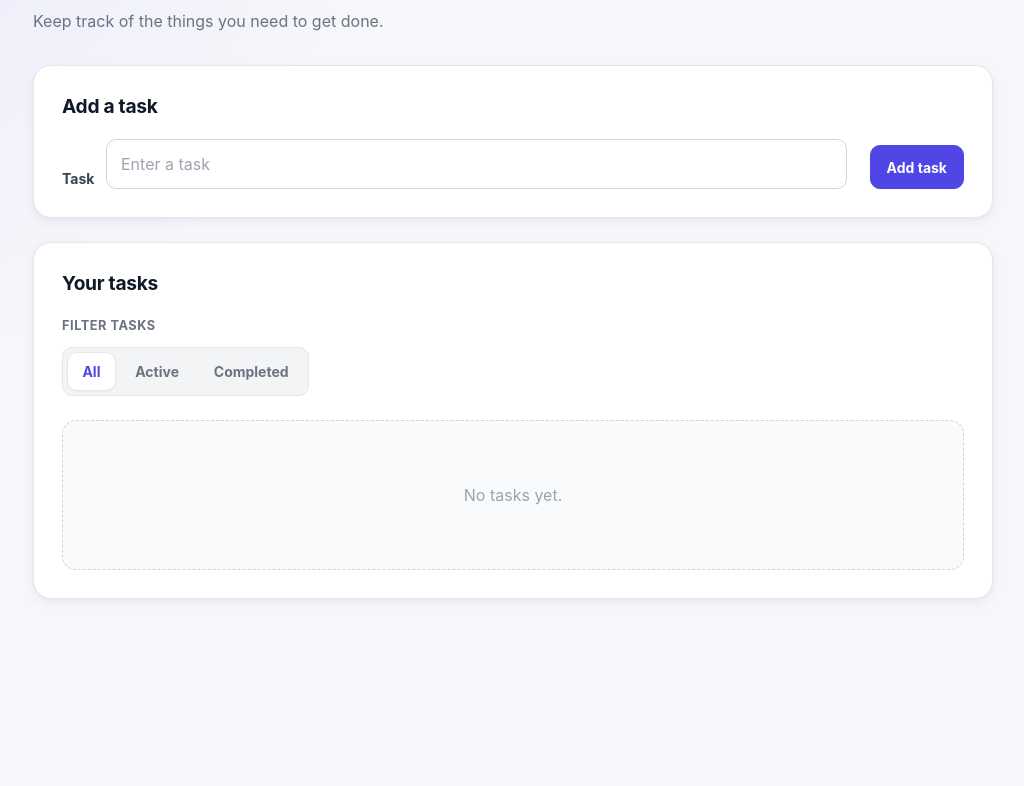
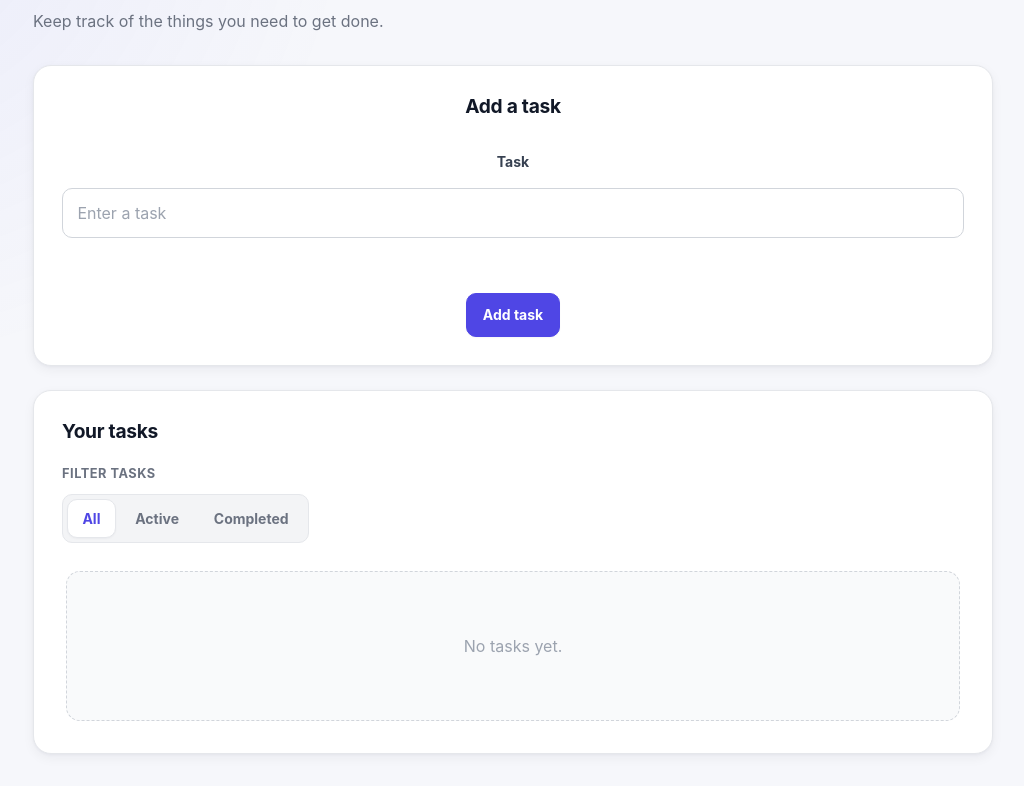
Before and after one commit to Aryan-2508/todo-app, a website built with Vite: page index.html in a window 1280 px wide. Shown: the part 113-899 px from the top of the page, without its empty margins (127-1151 px from the left). Before the commit the page ends 800 px from the top, so only its background shows below. Built offline with nearby package versions, Linux system fonts and the light colour scheme.

Commit message:
style: align todo controls

```diff
--- a/src/style.css
+++ b/src/style.css
@@ -35,9 +35,11 @@
   --radius-xl: 18px;
 
   --shadow-sm: 0 1px 2px rgb(15 23 42 / 4%);
+
   --shadow-md:
     0 4px 12px rgb(15 23 42 / 5%),
     0 1px 3px rgb(15 23 42 / 4%);
+
   --shadow-lg:
     0 12px 30px rgb(15 23 42 / 8%),
     0 3px 8px rgb(15 23 42 / 4%);
@@ -68,6 +70,7 @@ body {
   margin: 0;
   min-width: 320px;
   min-height: 100vh;
+
   background:
     radial-gradient(
       circle at top left,
@@ -154,24 +157,41 @@ h2 {
 }
 
 /* ========================================
-   Add Task Form
+   Add Task Section
 ======================================== */
 
-form {
+#add-task-heading {
+  margin-bottom: 2rem;
+  text-align: center;
+}
+
+#todo-form {
   display: flex;
   flex-direction: column;
-  gap: 0.7rem;
+  align-items: stretch;
+  gap: 1rem;
 }
 
-label {
+#todo-form label {
   color: #374151;
   font-size: 0.875rem;
   font-weight: 650;
+  text-align: center;
 }
 
-form input {
+#todo-input {
+  width: 100%;
   min-height: 48px;
 }
+
+#todo-form > button {
+  align-self: center;
+  margin-top: 0.25rem;
+}
+
+/* ========================================
+   Inputs / Textareas
+======================================== */
 
 input,
 textarea {
@@ -182,6 +202,7 @@ textarea {
   border: 1px solid var(--color-border-strong);
   border-radius: var(--radius-md);
   outline: none;
+
   transition:
     border-color var(--transition-fast),
     box-shadow var(--transition-fast),
@@ -216,10 +237,11 @@ textarea {
 
 #form-message {
   min-height: 1.4rem;
-  margin: 0;
+  margin: -0.25rem 0 0;
   color: var(--color-primary);
   font-size: 0.875rem;
   font-weight: 550;
+  text-align: center;
 }
 
 /* ========================================
@@ -230,13 +252,18 @@ button {
   min-height: 44px;
   width: fit-content;
   padding: 0.65rem 1rem;
+
   color: var(--color-text);
   background: #f3f4f6;
+
   border: 1px solid transparent;
   border-radius: var(--radius-md);
+
   font-size: 0.875rem;
   font-weight: 650;
+
   cursor: pointer;
+
   transition:
     background-color var(--transition-fast),
     border-color var(--transition-fast),
@@ -264,14 +291,14 @@ textarea:focus-visible {
    Add Task Button
 ======================================== */
 
-form button {
+#todo-form > button {
+  color: #ffffff;
   background: var(--color-primary);
-  color: #ffffff;
   border-color: var(--color-primary);
   box-shadow: var(--shadow-sm);
 }
 
-form button:hover {
+#todo-form > button:hover {
   background: var(--color-primary-hover);
   border-color: var(--color-primary-hover);
   box-shadow: var(--shadow-md);
@@ -299,6 +326,7 @@ form button:hover {
   flex-wrap: wrap;
   gap: 0.25rem;
   padding: 0.25rem;
+
   background: #f3f4f6;
   border: 1px solid var(--color-border);
   border-radius: var(--radius-md);
@@ -307,6 +335,7 @@ form button:hover {
 .filter-buttons button {
   min-height: 38px;
   padding: 0.5rem 0.9rem;
+
   color: var(--color-text-secondary);
   background: transparent;
   border-color: transparent;
@@ -332,8 +361,24 @@ form button:hover {
   display: flex;
   flex-direction: column;
   gap: 0.75rem;
+
   margin: 0;
   padding: 0;
+
+  list-style: none;
+}
+
+#todo-list {
+  display: flex;
+  flex-direction: column;
+  gap: 0.75rem;
+
+  max-height: 500px;
+  overflow-y: auto;
+
+  margin: 0;
+  padding: 0.25rem;
+
   list-style: none;
 }
 
@@ -343,18 +388,16 @@ form button:hover {
 
 .todo-item {
   display: flex;
-  align-items: flex-start;
+  align-items: center;
   gap: 1rem;
+
   width: 100%;
   padding: 1rem;
+
   background: var(--color-surface);
   border: 1px solid var(--color-border);
   border-radius: var(--radius-lg);
   box-shadow: var(--shadow-sm);
-  transition:
-    border-color var(--transition-normal),
-    box-shadow var(--transition-normal),
-    transform var(--transition-normal);
 }
 
 .todo-item:hover {
@@ -369,8 +412,9 @@ form button:hover {
 
 .todo-main {
   display: flex;
-  align-items: flex-start;
+  align-items: center;
   gap: 0.8rem;
+
   flex: 1;
   min-width: 0;
 }
@@ -378,8 +422,11 @@ form button:hover {
 .todo-main input[type="checkbox"] {
   width: 1.25rem;
   height: 1.25rem;
+
   flex: 0 0 auto;
+
   margin-top: 0.15rem;
+
   accent-color: var(--color-primary);
   cursor: pointer;
 }
@@ -391,9 +438,12 @@ form button:hover {
 .todo-text {
   flex: 1;
   min-width: 0;
+
   color: var(--color-text);
+
   font-size: 0.95rem;
   line-height: 1.55;
+
   overflow-wrap: anywhere;
   word-break: break-word;
 }
@@ -404,9 +454,12 @@ form button:hover {
 
 .todo-actions {
   display: flex;
+
   flex: 0 0 auto;
   flex-wrap: wrap;
+
   gap: 0.5rem;
+
   margin-left: auto;
 }
 
@@ -463,7 +516,9 @@ form button:hover {
   flex: 1;
   min-width: 0;
   min-height: 110px;
+
   resize: vertical;
+
   line-height: 1.55;
 }
 
@@ -477,6 +532,7 @@ form button:hover {
 
 .todo-item:has(input[type="checkbox"]:checked) .todo-text {
   color: var(--color-text-secondary);
+
   text-decoration: line-through;
   text-decoration-thickness: 1.5px;
 }
@@ -489,32 +545,18 @@ form button:hover {
   display: flex;
   align-items: center;
   justify-content: center;
+
   min-height: 150px;
   padding: 2rem 1rem;
+
   color: var(--color-text-muted);
+
   text-align: center;
+
   background: var(--color-surface-muted);
+
   border: 1px dashed var(--color-border-strong);
   border-radius: var(--radius-lg);
-}
-
-/* ========================================
-   Desktop Layout
-======================================== */
-
-@media (min-width: 600px) {
-  form {
-    flex-direction: row;
-    align-items: flex-end;
-  }
-
-  form input {
-    flex: 1;
-  }
-
-  form button {
-    flex: 0 0 auto;
-  }
 }
 
 /* ========================================
@@ -562,8 +604,8 @@ form button:hover {
     flex: 1;
   }
 
-  form button {
-    width: 100%;
+  #todo-form > button {
+    width: auto;
   }
 }
 
```
